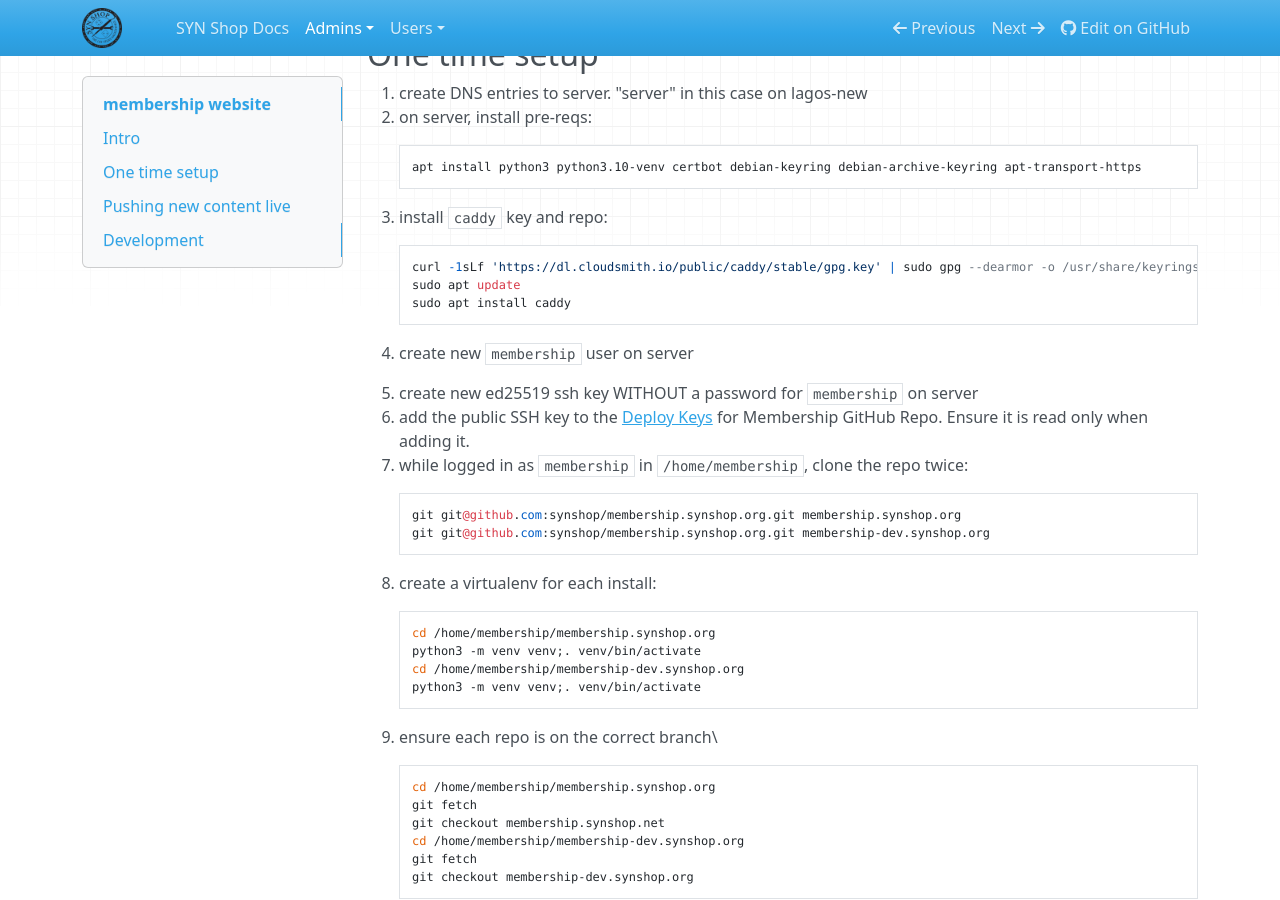
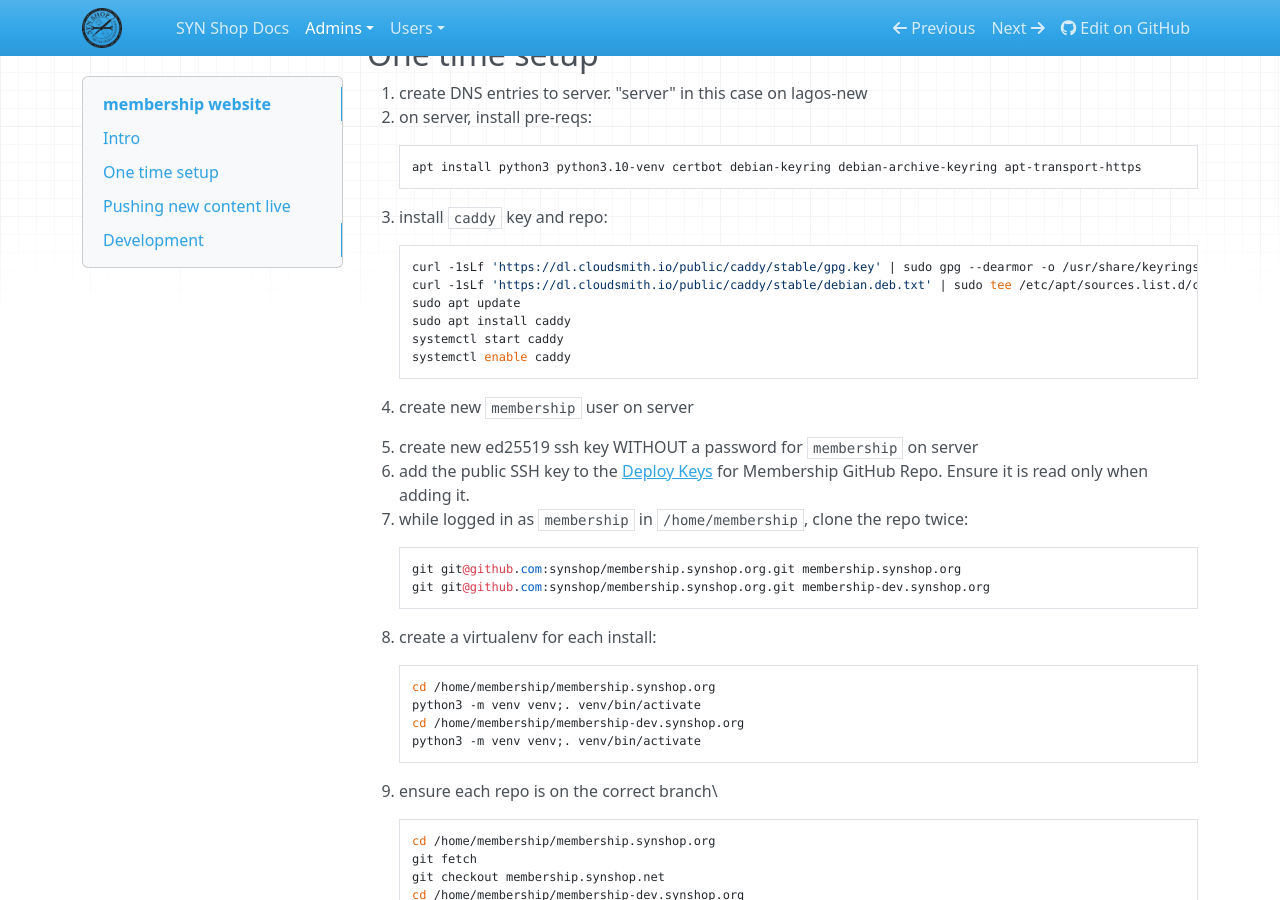
Before and after one commit to synshop/rtfm, an MkDocs documentation site: the page built from docs/admins/membership.md, in a window 1280 px wide and 900 px high, scrolled down 1589 px. Built offline with MkDocs 1.6.1, drawn with Linux system fonts in a browser that asks for light colours; nearby versions of some CDN libraries.

Commit message:
fix caddy install steps

```diff
--- a/docs/admins/membership.md
+++ b/docs/admins/membership.md
@@ -16,8 +16,11 @@ Membership is hosted at both membership.synshop.org and membership-dev.synshop.o
 3. install `caddy` key and repo:
 
         curl -1sLf 'https://dl.cloudsmith.io/public/caddy/stable/gpg.key' | sudo gpg --dearmor -o /usr/share/keyrings/caddy-stable-archive-keyring.gpg
+        curl -1sLf 'https://dl.cloudsmith.io/public/caddy/stable/debian.deb.txt' | sudo tee /etc/apt/sources.list.d/caddy-stable.list
         sudo apt update
         sudo apt install caddy
+        systemctl start caddy
+        systemctl enable caddy
 
 4. create new `membership` user on server
 5. create new ed25519 ssh key WITHOUT a password for `membership` on server
```
